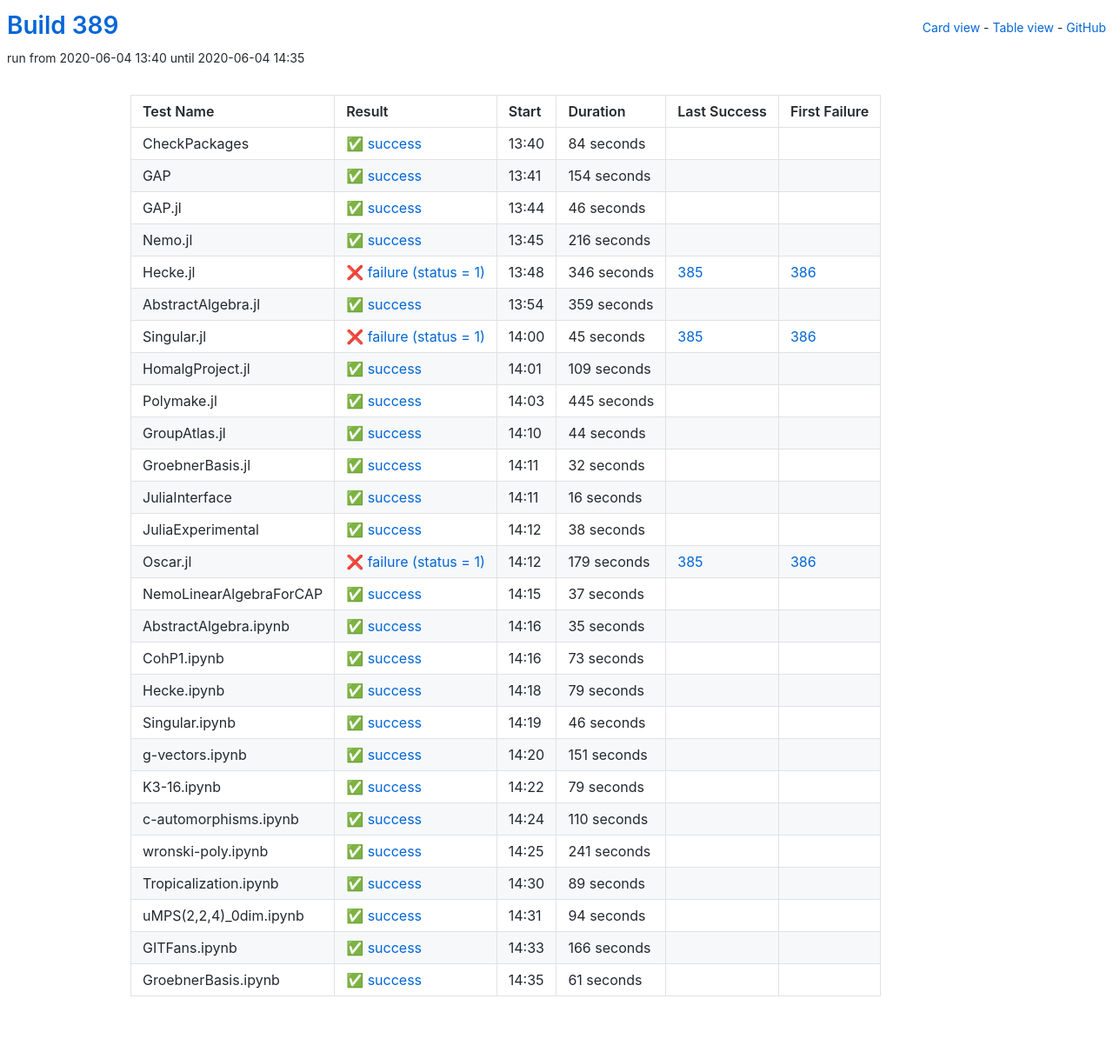
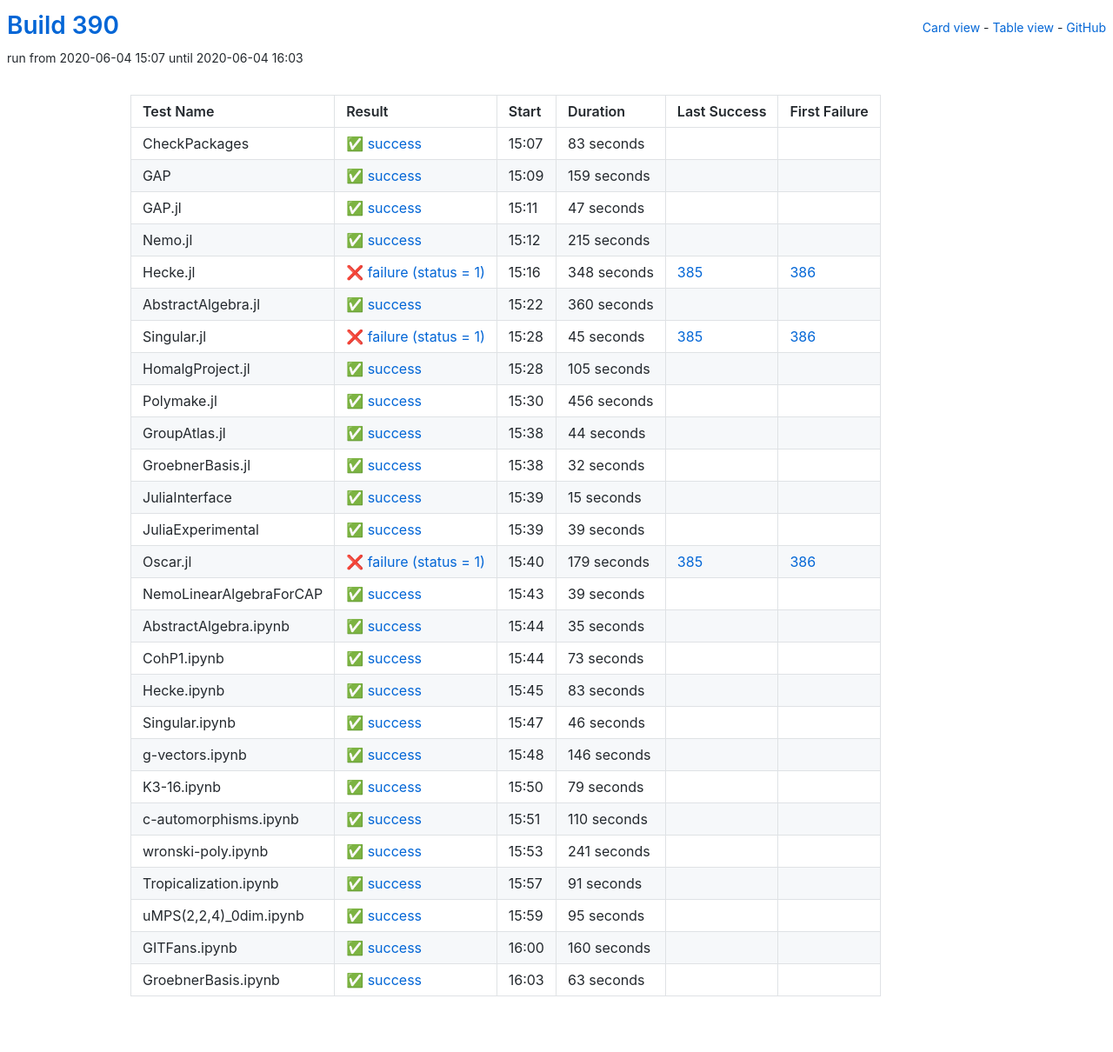
Before and after one commit to oscar-system/oscar-ci-status-1.4, a Jekyll site: the page built from table.html, in a window 1280 px wide. Shown: the whole page at 87% size. Built offline with Jekyll 4.4.1, drawn with Linux system fonts in a browser that asks for light colours.

Commit message:
Build 390

```diff
--- a/_data/ci.yml
+++ b/_data/ci.yml
@@ -1,77 +1,77 @@
-build: 389
-build_url: https://oscarci.mathematik.uni-kl.de/job/oscar-julia-1.4/389/
+build: 390
+build_url: https://oscarci.mathematik.uni-kl.de/job/oscar-julia-1.4/390/
 job: oscar-julia-1.4
 tests:
-- duration: 84
+- duration: 83
   exitcode: 0
   first_failure: false
   first_failure_url: null
   id: checkpackages
   last_success: false
   last_success_url: null
-  log: https://oscarci.mathematik.uni-kl.de/job/oscar-julia-1.4/389/artifact/logs/build-389/CheckPackages.log
+  log: https://oscarci.mathematik.uni-kl.de/job/oscar-julia-1.4/390/artifact/logs/build-390/CheckPackages.log
   name: CheckPackages
-  start: 2020-06-04 13:40
+  start: 2020-06-04 15:07
   status: success
   success: true
-- duration: 154
+- duration: 159
   exitcode: 0
   first_failure: false
   first_failure_url: null
   id: gap
   last_success: false
   last_success_url: null
-  log: https://oscarci.mathematik.uni-kl.de/job/oscar-julia-1.4/389/artifact/logs/build-389/GAP.log
+  log: https://oscarci.mathematik.uni-kl.de/job/oscar-julia-1.4/390/artifact/logs/build-390/GAP.log
   name: GAP
-  start: 2020-06-04 13:41
+  start: 2020-06-04 15:09
   status: success
   success: true
-- duration: 46
+- duration: 47
   exitcode: 0
   first_failure: false
   first_failure_url: null
   id: gap-jl
   last_success: false
   last_success_url: null
-  log: https://oscarci.mathematik.uni-kl.de/job/oscar-julia-1.4/389/artifact/logs/build-389/GAP.jl.log
+  log: https://oscarci.mathematik.uni-kl.de/job/oscar-julia-1.4/390/artifact/logs/build-390/GAP.jl.log
   name: GAP.jl
-  start: 2020-06-04 13:44
+  start: 2020-06-04 15:11
   status: success
   success: true
-- duration: 216
+- duration: 215
   exitcode: 0
   first_failure: false
   first_failure_url: null
   id: nemo-jl
   last_success: false
   last_success_url: null
-  log: https://oscarci.mathematik.uni-kl.de/job/oscar-julia-1.4/389/artifact/logs/build-389/Nemo.jl.log
+  log: https://oscarci.mathematik.uni-kl.de/job/oscar-julia-1.4/390/artifact/logs/build-390/Nemo.jl.log
   name: Nemo.jl
-  start: 2020-06-04 13:45
+  start: 2020-06-04 15:12
   status: success
   success: true
-- duration: 346
+- duration: 348
   exitcode: 1
   first_failure: 386
   first_failure_url: https://oscarci.mathematik.uni-kl.de/job/oscar-julia-1.4/386/
   id: hecke-jl
   last_success: 385
   last_success_url: https://oscarci.mathematik.uni-kl.de/job/oscar-julia-1.4/385/
-  log: https://oscarci.mathematik.uni-kl.de/job/oscar-julia-1.4/389/artifact/logs/build-389/Hecke.jl.log
+  log: https://oscarci.mathematik.uni-kl.de/job/oscar-julia-1.4/390/artifact/logs/build-390/Hecke.jl.log
   name: Hecke.jl
-  start: 2020-06-04 13:48
+  start: 2020-06-04 15:16
   status: failure
   success: false
-- duration: 359
+- duration: 360
   exitcode: 0
   first_failure: false
   first_failure_url: null
   id: abstractalgebra-jl
   last_success: false
   last_success_url: null
-  log: https://oscarci.mathematik.uni-kl.de/job/oscar-julia-1.4/389/artifact/logs/build-389/AbstractAlgebra.jl.log
+  log: https://oscarci.mathematik.uni-kl.de/job/oscar-julia-1.4/390/artifact/logs/build-390/AbstractAlgebra.jl.log
   name: AbstractAlgebra.jl
-  start: 2020-06-04 13:54
+  start: 2020-06-04 15:22
   status: success
   success: true
 - duration: 45
@@ -81,33 +81,33 @@ tests:
   id: singular-jl
   last_success: 385
   last_success_url: https://oscarci.mathematik.uni-kl.de/job/oscar-julia-1.4/385/
-  log: https://oscarci.mathematik.uni-kl.de/job/oscar-julia-1.4/389/artifact/logs/build-389/Singular.jl.log
+  log: https://oscarci.mathematik.uni-kl.de/job/oscar-julia-1.4/390/artifact/logs/build-390/Singular.jl.log
   name: Singular.jl
-  start: 2020-06-04 14:00
+  start: 2020-06-04 15:28
   status: failure
   success: false
-- duration: 109
+- duration: 105
   exitcode: 0
   first_failure: false
   first_failure_url: null
   id: homalgproject-jl
   last_success: false
   last_success_url: null
-  log: https://oscarci.mathematik.uni-kl.de/job/oscar-julia-1.4/389/artifact/logs/build-389/HomalgProject.jl.log
+  log: https://oscarci.mathematik.uni-kl.de/job/oscar-julia-1.4/390/artifact/logs/build-390/HomalgProject.jl.log
   name: HomalgProject.jl
-  start: 2020-06-04 14:01
+  start: 2020-06-04 15:28
   status: success
   success: true
-- duration: 445
+- duration: 456
   exitcode: 0
   first_failure: false
   first_failure_url: null
   id: polymake-jl
   last_success: false
   last_success_url: null
-  log: https://oscarci.mathematik.uni-kl.de/job/oscar-julia-1.4/389/artifact/logs/build-389/Polymake.jl.log
+  log: https://oscarci.mathematik.uni-kl.de/job/oscar-julia-1.4/390/artifact/logs/build-390/Polymake.jl.log
   name: Polymake.jl
-  start: 2020-06-04 14:03
+  start: 2020-06-04 15:30
   status: success
   success: true
 - duration: 44
@@ -117,9 +117,9 @@ tests:
   id: groupatlas-jl
   last_success: false
   last_success_url: null
-  log: https://oscarci.mathematik.uni-kl.de/job/oscar-julia-1.4/389/artifact/logs/build-389/GroupAtlas.jl.log
+  log: https://oscarci.mathematik.uni-kl.de/job/oscar-julia-1.4/390/artifact/logs/build-390/GroupAtlas.jl.log
   name: GroupAtlas.jl
-  start: 2020-06-04 14:10
+  start: 2020-06-04 15:38
   status: success
   success: true
 - duration: 32
@@ -129,33 +129,33 @@ tests:
   id: groebnerbasis-jl
   last_success: false
   last_success_url: null
-  log: https://oscarci.mathematik.uni-kl.de/job/oscar-julia-1.4/389/artifact/logs/build-389/GroebnerBasis.jl.log
+  log: https://oscarci.mathematik.uni-kl.de/job/oscar-julia-1.4/390/artifact/logs/build-390/GroebnerBasis.jl.log
   name: GroebnerBasis.jl
-  start: 2020-06-04 14:11
+  start: 2020-06-04 15:38
   status: success
   success: true
-- duration: 16
+- duration: 15
   exitcode: 0
   first_failure: false
   first_failure_url: null
   id: juliainterface
   last_success: false
   last_success_url: null
-  log: https://oscarci.mathematik.uni-kl.de/job/oscar-julia-1.4/389/artifact/logs/build-389/JuliaInterface.log
+  log: https://oscarci.mathematik.uni-kl.de/job/oscar-julia-1.4/390/artifact/logs/build-390/JuliaInterface.log
   name: JuliaInterface
-  start: 2020-06-04 14:11
+  start: 2020-06-04 15:39
   status: success
   success: true
-- duration: 38
+- duration: 39
   exitcode: 0
   first_failure: false
   first_failure_url: null
   id: juliaexperimental
   last_success: false
   last_success_url: null
-  log: https://oscarci.mathematik.uni-kl.de/job/oscar-julia-1.4/389/artifact/logs/build-389/JuliaExperimental.log
+  log: https://oscarci.mathematik.uni-kl.de/job/oscar-julia-1.4/390/artifact/logs/build-390/JuliaExperimental.log
   name: JuliaExperimental
-  start: 2020-06-04 14:12
+  start: 2020-06-04 15:39
   status: success
   success: true
 - duration: 179
@@ -165,21 +165,21 @@ tests:
   id: oscar-jl
   last_success: 385
   last_success_url: https://oscarci.mathematik.uni-kl.de/job/oscar-julia-1.4/385/
-  log: https://oscarci.mathematik.uni-kl.de/job/oscar-julia-1.4/389/artifact/logs/build-389/Oscar.jl.log
+  log: https://oscarci.mathematik.uni-kl.de/job/oscar-julia-1.4/390/artifact/logs/build-390/Oscar.jl.log
   name: Oscar.jl
-  start: 2020-06-04 14:12
+  start: 2020-06-04 15:40
   status: failure
   success: false
-- duration: 37
+- duration: 39
   exitcode: 0
   first_failure: false
   first_failure_url: null
   id: nemolinearalgebraforcap
   last_success: false
   last_success_url: null
-  log: https://oscarci.mathematik.uni-kl.de/job/oscar-julia-1.4/389/artifact/logs/build-389/NemoLinearAlgebraForCAP.log
+  log: https://oscarci.mathematik.uni-kl.de/job/oscar-julia-1.4/390/artifact/logs/build-390/NemoLinearAlgebraForCAP.log
   name: NemoLinearAlgebraForCAP
-  start: 2020-06-04 14:15
+  start: 2020-06-04 15:43
   status: success
   success: true
 - duration: 35
@@ -189,9 +189,9 @@ tests:
   id: abstractalgebra-ipynb
   last_success: false
   last_success_url: null
-  log: https://oscarci.mathematik.uni-kl.de/job/oscar-julia-1.4/389/artifact/logs/build-389/AbstractAlgebra.ipynb.log
+  log: https://oscarci.mathematik.uni-kl.de/job/oscar-julia-1.4/390/artifact/logs/build-390/AbstractAlgebra.ipynb.log
   name: AbstractAlgebra.ipynb
-  start: 2020-06-04 14:16
+  start: 2020-06-04 15:44
   status: success
   success: true
 - duration: 73
@@ -201,21 +201,21 @@ tests:
   id: cohp1-ipynb
   last_success: false
   last_success_url: null
-  log: https://oscarci.mathematik.uni-kl.de/job/oscar-julia-1.4/389/artifact/logs/build-389/CohP1.ipynb.log
+  log: https://oscarci.mathematik.uni-kl.de/job/oscar-julia-1.4/390/artifact/logs/build-390/CohP1.ipynb.log
   name: CohP1.ipynb
-  start: 2020-06-04 14:16
+  start: 2020-06-04 15:44
   status: success
   success: true
-- duration: 79
+- duration: 83
   exitcode: 0
   first_failure: false
   first_failure_url: null
   id: hecke-ipynb
   last_success: false
   last_success_url: null
-  log: https://oscarci.mathematik.uni-kl.de/job/oscar-julia-1.4/389/artifact/logs/build-389/Hecke.ipynb.log
+  log: https://oscarci.mathematik.uni-kl.de/job/oscar-julia-1.4/390/artifact/logs/build-390/Hecke.ipynb.log
   name: Hecke.ipynb
-  start: 2020-06-04 14:18
+  start: 2020-06-04 15:45
   status: success
   success: true
 - duration: 46
@@ -225,21 +225,21 @@ tests:
   id: singular-ipynb
   last_success: false
   last_success_url: null
-  log: https://oscarci.mathematik.uni-kl.de/job/oscar-julia-1.4/389/artifact/logs/build-389/Singular.ipynb.log
+  log: https://oscarci.mathematik.uni-kl.de/job/oscar-julia-1.4/390/artifact/logs/build-390/Singular.ipynb.log
   name: Singular.ipynb
-  start: 2020-06-04 14:19
+  start: 2020-06-04 15:47
   status: success
   success: true
-- duration: 151
+- duration: 146
   exitcode: 0
   first_failure: false
   first_failure_url: null
   id: g-vectors-ipynb
   last_success: false
   last_success_url: null
-  log: https://oscarci.mathematik.uni-kl.de/job/oscar-julia-1.4/389/artifact/logs/build-389/g-vectors.ipynb.log
+  log: https://oscarci.mathematik.uni-kl.de/job/oscar-julia-1.4/390/artifact/logs/build-390/g-vectors.ipynb.log
   name: g-vectors.ipynb
-  start: 2020-06-04 14:20
+  start: 2020-06-04 15:48
   status: success
   success: true
 - duration: 79
@@ -249,9 +249,9 @@ tests:
   id: k3-16-ipynb
   last_success: false
   last_success_url: null
-  log: https://oscarci.mathematik.uni-kl.de/job/oscar-julia-1.4/389/artifact/logs/build-389/K3-16.ipynb.log
+  log: https://oscarci.mathematik.uni-kl.de/job/oscar-julia-1.4/390/artifact/logs/build-390/K3-16.ipynb.log
   name: K3-16.ipynb
-  start: 2020-06-04 14:22
+  start: 2020-06-04 15:50
   status: success
   success: true
 - duration: 110
@@ -261,9 +261,9 @@ tests:
   id: c-automorphisms-ipynb
   last_success: false
   last_success_url: null
-  log: https://oscarci.mathematik.uni-kl.de/job/oscar-julia-1.4/389/artifact/logs/build-389/c-automorphisms.ipynb.log
+  log: https://oscarci.mathematik.uni-kl.de/job/oscar-julia-1.4/390/artifact/logs/build-390/c-automorphisms.ipynb.log
   name: c-automorphisms.ipynb
-  start: 2020-06-04 14:24
+  start: 2020-06-04 15:51
   status: success
   success: true
 - duration: 241
@@ -273,56 +273,56 @@ tests:
   id: wronski-poly-ipynb
   last_success: false
   last_success_url: null
-  log: https://oscarci.mathematik.uni-kl.de/job/oscar-julia-1.4/389/artifact/logs/build-389/wronski-poly.ipynb.log
+  log: https://oscarci.mathematik.uni-kl.de/job/oscar-julia-1.4/390/artifact/logs/build-390/wronski-poly.ipynb.log
   name: wronski-poly.ipynb
-  start: 2020-06-04 14:25
+  start: 2020-06-04 15:53
   status: success
   success: true
-- duration: 89
+- duration: 91
   exitcode: 0
   first_failure: false
   first_failure_url: null
   id: tropicalization-ipynb
   last_success: false
   last_success_url: null
-  log: https://oscarci.mathematik.uni-kl.de/job/oscar-julia-1.4/389/artifact/logs/build-389/Tropicalization.ipynb.log
+  log: https://oscarci.mathematik.uni-kl.de/job/oscar-julia-1.4/390/artifact/logs/build-390/Tropicalization.ipynb.log
   name: Tropicalization.ipynb
-  start: 2020-06-04 14:30
+  start: 2020-06-04 15:57
   status: success
   success: true
-- duration: 94
+- duration: 95
   exitcode: 0
   first_failure: false
   first_failure_url: null
   id: umps-2-2-4-0dim-ipynb
   last_success: false
   last_success_url: null
-  log: https://oscarci.mathematik.uni-kl.de/job/oscar-julia-1.4/389/artifact/logs/build-389/uMPS-2-2-4-_0dim.ipynb.log
+  log: https://oscarci.mathematik.uni-kl.de/job/oscar-julia-1.4/390/artifact/logs/build-390/uMPS-2-2-4-_0dim.ipynb.log
   name: uMPS(2,2,4)_0dim.ipynb
-  start: 2020-06-04 14:31
+  start: 2020-06-04 15:59
   status: success
   success: true
-- duration: 166
+- duration: 160
   exitcode: 0
   first_failure: false
   first_failure_url: null
   id: gitfans-ipynb
   last_success: false
   last_success_url: null
-  log: https://oscarci.mathematik.uni-kl.de/job/oscar-julia-1.4/389/artifact/logs/build-389/GITFans.ipynb.log
+  log: https://oscarci.mathematik.uni-kl.de/job/oscar-julia-1.4/390/artifact/logs/build-390/GITFans.ipynb.log
   name: GITFans.ipynb
-  start: 2020-06-04 14:33
+  start: 2020-06-04 16:00
   status: success
   success: true
-- duration: 61
+- duration: 63
   exitcode: 0
   first_failure: false
   first_failure_url: null
   id: groebnerbasis-ipynb
   last_success: false
   last_success_url: null
-  log: https://oscarci.mathematik.uni-kl.de/job/oscar-julia-1.4/389/artifact/logs/build-389/GroebnerBasis.ipynb.log
+  log: https://oscarci.mathematik.uni-kl.de/job/oscar-julia-1.4/390/artifact/logs/build-390/GroebnerBasis.ipynb.log
   name: GroebnerBasis.ipynb
-  start: 2020-06-04 14:35
+  start: 2020-06-04 16:03
   status: success
   success: true
```
Also changed, not shown: README.md.
